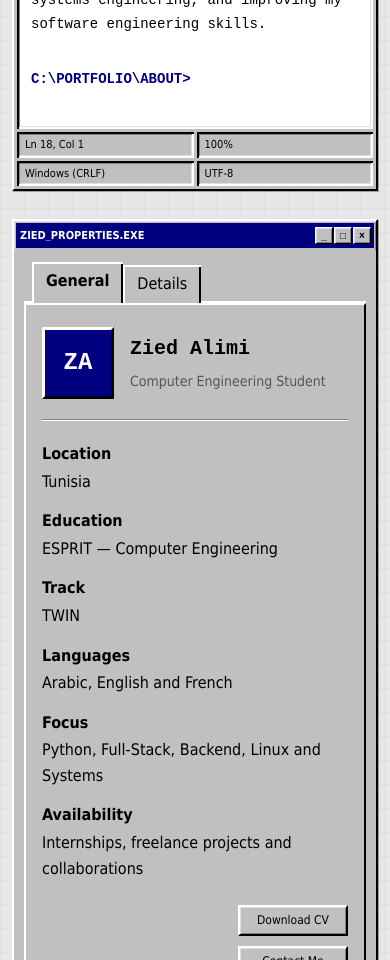
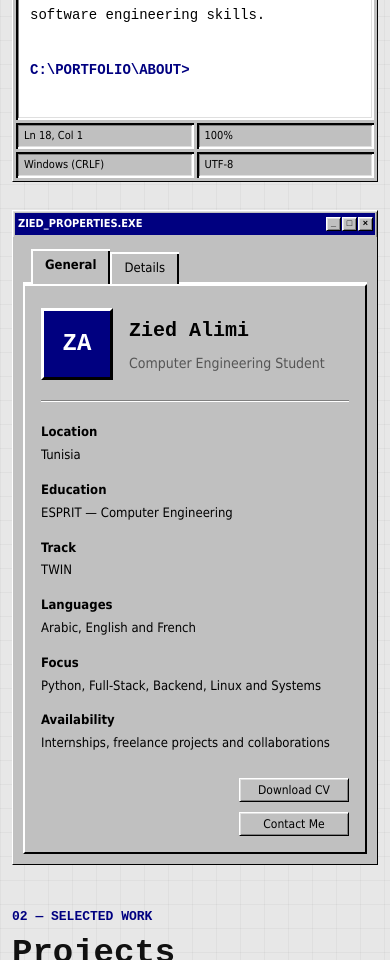
Before and after one commit to zied3332/zied-engineering-portfolio, a React (Vite) app in the folder frontend/: page / in a window 390 px wide. Shown: the part 1040-2000 px from the top of the page. Built offline with nearby package versions, Linux system fonts and the light colour scheme.

Commit message:
updated the retro.css file

```diff
--- a/frontend/src/styles/retro.css
+++ b/frontend/src/styles/retro.css
@@ -1,26 +1,26 @@
-/* =========================================================
-   SHARED WINDOWS 95 / 98 COMPONENTS
-   ========================================================= */
+
 
 .retro-window {
   width: 100%;
   min-width: 0;
   overflow: hidden;
 
+  color: var(--retro-black);
   background: var(--retro-surface);
-  color: var(--retro-black);
 
-  border-top: 2px solid var(--retro-white);
-  border-left: 2px solid var(--retro-white);
-  border-right: 2px solid var(--retro-black);
-  border-bottom: 2px solid var(--retro-black);
+  border-top: 1px solid var(--retro-white);
+  border-left: 1px solid var(--retro-white);
+  border-right: 1px solid var(--retro-black);
+  border-bottom: 1px solid var(--retro-black);
 
   box-shadow:
     inset 1px 1px 0 var(--retro-surface-light),
-    inset -1px -1px 0 var(--retro-border-medium),
-    2px 2px 0 rgba(0, 0, 0, 0.35);
+    inset -1px -1px 0 var(--retro-border-medium);
+
+  border-radius: 0;
 
   font-family: var(--font-retro);
+  font-size: 13px;
 }
 
 
@@ -32,19 +32,20 @@
   display: flex;
   align-items: center;
   justify-content: space-between;
-  gap: 8px;
+  gap: 4px;
 
-  min-height: 25px;
+  height: 22px;
+  min-height: 22px;
   margin: 2px;
-  padding: 2px 3px 2px 4px;
+  padding: 2px 2px 2px 3px;
 
   color: var(--retro-title-text);
   background: var(--retro-title-active);
 
   font-family: var(--font-retro);
-  font-size: 13px;
+  font-size: 12px;
   font-weight: 700;
-  line-height: 1;
+  line-height: 16px;
 
   user-select: none;
 }
@@ -52,7 +53,7 @@
 .retro-window__title {
   display: flex;
   align-items: center;
-  gap: 5px;
+  gap: 4px;
 
   min-width: 0;
   overflow: hidden;
@@ -63,12 +64,15 @@
   width: 16px;
   height: 16px;
   flex: 0 0 auto;
+
   image-rendering: pixelated;
+  image-rendering: crisp-edges;
 }
 
 .retro-window__title span {
   min-width: 0;
   overflow: hidden;
+
   text-overflow: ellipsis;
   white-space: nowrap;
 }
@@ -82,19 +86,21 @@
   display: flex;
   align-items: center;
   gap: 2px;
+
   flex: 0 0 auto;
 }
 
 .retro-window__controls button {
   position: relative;
 
-  display: grid;
-  place-items: center;
+  display: flex;
+  align-items: center;
+  justify-content: center;
 
-  width: 20px;
-  min-width: 20px;
-  height: 18px;
-  min-height: 18px;
+  width: 16px;
+  min-width: 16px;
+  height: 14px;
+  min-height: 14px;
 
   margin: 0;
   padding: 0;
@@ -113,16 +119,16 @@
 
   border-radius: 0;
 
-  font-family: Arial, sans-serif;
-  font-size: 12px;
+  font-family: Arial, Helvetica, sans-serif;
+  font-size: 10px;
   font-weight: 900;
   line-height: 1;
 
-  cursor: pointer;
+  cursor: default;
 }
 
 .retro-window__controls button:hover {
-  background: var(--retro-surface-light);
+  background: var(--retro-surface);
 }
 
 .retro-window__controls button:active {
@@ -137,25 +143,22 @@
   box-shadow:
     inset 1px 1px 0 var(--retro-border-medium),
     inset -1px -1px 0 var(--retro-surface-light);
-
-  transform: none;
 }
 
 .retro-window__controls button:focus-visible {
   outline: 1px dotted var(--retro-black);
-  outline-offset: -4px;
+  outline-offset: -3px;
 }
 
 
 /* =========================================================
    WINDOW BODY
-   Important: no large padding here.
-   Each section controls its own internal spacing.
    ========================================================= */
 
 .retro-window__body {
   min-width: 0;
   padding: 0;
+
   background: var(--retro-surface);
 }
 
@@ -168,18 +171,18 @@
   display: inline-flex;
   align-items: center;
   justify-content: center;
-  gap: 6px;
+  gap: 5px;
 
-  min-height: 28px;
-  padding: 4px 12px;
+  min-height: 24px;
+  padding: 3px 10px;
 
   color: var(--retro-black);
   background: var(--retro-surface);
 
-  border-top: 2px solid var(--retro-white);
-  border-left: 2px solid var(--retro-white);
-  border-right: 2px solid var(--retro-black);
-  border-bottom: 2px solid var(--retro-black);
+  border-top: 1px solid var(--retro-white);
+  border-left: 1px solid var(--retro-white);
+  border-right: 1px solid var(--retro-black);
+  border-bottom: 1px solid var(--retro-black);
 
   box-shadow:
     inset 1px 1px 0 var(--retro-surface-light),
@@ -189,19 +192,21 @@
 
   font-family: var(--font-retro);
   font-size: 12px;
+  line-height: 16px;
 
   cursor: pointer;
 }
 
 .retro-button:hover {
-  background: var(--retro-surface-light);
+  background: var(--retro-surface);
 }
 
-.retro-button:active {
-  padding-top: 5px;
-  padding-left: 13px;
-  padding-right: 11px;
-  padding-bottom: 3px;
+.retro-button:active,
+.retro-button[aria-pressed="true"] {
+  padding-top: 4px;
+  padding-right: 9px;
+  padding-bottom: 2px;
+  padding-left: 11px;
 
   border-top-color: var(--retro-black);
   border-left-color: var(--retro-black);
@@ -211,13 +216,18 @@
   box-shadow:
     inset 1px 1px 0 var(--retro-border-medium),
     inset -1px -1px 0 var(--retro-surface-light);
-
-  transform: none;
 }
 
 .retro-button:focus-visible {
   outline: 1px dotted var(--retro-black);
-  outline-offset: -5px;
+  outline-offset: -4px;
+}
+
+.retro-button:disabled {
+  color: var(--retro-border-medium);
+  text-shadow: 1px 1px 0 var(--retro-white);
+
+  cursor: default;
 }
 
 
@@ -227,30 +237,36 @@
 
 .retro-panel {
   min-width: 0;
+
   background: var(--retro-surface);
 
-  border-top: 2px solid var(--retro-white);
-  border-left: 2px solid var(--retro-white);
-  border-right: 2px solid var(--retro-black);
-  border-bottom: 2px solid var(--retro-black);
+  border-top: 1px solid var(--retro-white);
+  border-left: 1px solid var(--retro-white);
+  border-right: 1px solid var(--retro-black);
+  border-bottom: 1px solid var(--retro-black);
 
   box-shadow:
     inset 1px 1px 0 var(--retro-surface-light),
     inset -1px -1px 0 var(--retro-border-medium);
+
+  border-radius: 0;
 }
 
 .retro-panel--inset {
   min-width: 0;
+
   background: var(--retro-white);
 
-  border-top: 2px solid var(--retro-black);
-  border-left: 2px solid var(--retro-black);
-  border-right: 2px solid var(--retro-white);
-  border-bottom: 2px solid var(--retro-white);
+  border-top: 1px solid var(--retro-black);
+  border-left: 1px solid var(--retro-black);
+  border-right: 1px solid var(--retro-white);
+  border-bottom: 1px solid var(--retro-white);
 
   box-shadow:
     inset 1px 1px 0 var(--retro-border-medium),
     inset -1px -1px 0 var(--retro-surface-light);
+
+  border-radius: 0;
 }
 
 
@@ -259,14 +275,14 @@
    ========================================================= */
 
 .retro-card {
-  padding: 14px;
+  padding: 10px;
 
   background: var(--retro-surface);
 
-  border-top: 2px solid var(--retro-white);
-  border-left: 2px solid var(--retro-white);
-  border-right: 2px solid var(--retro-black);
-  border-bottom: 2px solid var(--retro-black);
+  border-top: 1px solid var(--retro-white);
+  border-left: 1px solid var(--retro-white);
+  border-right: 1px solid var(--retro-black);
+  border-bottom: 1px solid var(--retro-black);
 
   box-shadow:
     inset 1px 1px 0 var(--retro-surface-light),
@@ -286,15 +302,15 @@
   width: 100%;
   min-width: 0;
 
-  padding: 6px 8px;
+  padding: 3px 5px;
 
   color: var(--retro-black);
   background: var(--retro-white);
 
-  border-top: 2px solid var(--retro-black);
-  border-left: 2px solid var(--retro-black);
-  border-right: 2px solid var(--retro-white);
-  border-bottom: 2px solid var(--retro-white);
+  border-top: 1px solid var(--retro-black);
+  border-left: 1px solid var(--retro-black);
+  border-right: 1px solid var(--retro-white);
+  border-bottom: 1px solid var(--retro-white);
 
   box-shadow:
     inset 1px 1px 0 var(--retro-border-medium),
@@ -302,12 +318,18 @@
 
   border-radius: 0;
 
-  font-family: var(--font-document);
-  font-size: 13px;
+  font-family: var(--font-retro);
+  font-size: 12px;
+  line-height: 16px;
+}
+
+.retro-input,
+.retro-select {
+  min-height: 22px;
 }
 
 .retro-textarea {
-  min-height: 140px;
+  min-height: 120px;
   resize: vertical;
 }
 
@@ -315,7 +337,16 @@
 .retro-textarea:focus,
 .retro-select:focus {
   outline: 1px dotted var(--retro-black);
-  outline-offset: -5px;
+  outline-offset: -4px;
+}
+
+.retro-input:disabled,
+.retro-textarea:disabled,
+.retro-select:disabled {
+  color: var(--retro-border-medium);
+  background: var(--retro-surface-light);
+
+  text-shadow: 1px 1px 0 var(--retro-white);
 }
 
 
@@ -329,13 +360,17 @@
   flex-wrap: nowrap;
   gap: 0;
 
+  width: 100%;
   min-width: 0;
-  min-height: 27px;
-  padding: 1px 4px;
+  min-height: 24px;
+  padding: 1px 2px;
 
   overflow-x: auto;
+  overflow-y: hidden;
 
   background: var(--retro-surface);
+
+  border-top: 1px solid var(--retro-white);
   border-bottom: 1px solid var(--retro-border-medium);
 
   scrollbar-width: thin;
@@ -344,8 +379,8 @@
 .retro-menu button {
   flex: 0 0 auto;
 
-  min-height: 23px;
-  padding: 3px 8px;
+  min-height: 20px;
+  padding: 2px 7px;
 
   color: var(--retro-black);
   background: transparent;
@@ -355,17 +390,203 @@
 
   font-family: var(--font-retro);
   font-size: 12px;
+  line-height: 14px;
 
-  cursor: pointer;
+  cursor: default;
 }
 
 .retro-menu button:hover,
 .retro-menu button:focus-visible {
-  color: var(--retro-white);
+  color: var(--retro-title-text);
   background: var(--retro-title-active);
 
   border-color: var(--retro-title-active);
   outline: none;
+}
+
+.retro-menu button:active,
+.retro-menu button[aria-expanded="true"] {
+  color: var(--retro-black);
+  background: var(--retro-surface);
+
+  border-top-color: var(--retro-black);
+  border-left-color: var(--retro-black);
+  border-right-color: var(--retro-white);
+  border-bottom-color: var(--retro-white);
+}
+
+
+/* =========================================================
+   TOOLBAR
+   ========================================================= */
+
+.retro-toolbar {
+  display: flex;
+  align-items: stretch;
+  flex-wrap: nowrap;
+  gap: 1px;
+
+  width: 100%;
+  min-width: 0;
+  min-height: 48px;
+  padding: 2px;
+
+  overflow-x: auto;
+  overflow-y: hidden;
+
+  background: var(--retro-surface);
+
+  border-top: 1px solid var(--retro-white);
+  border-bottom: 1px solid var(--retro-border-medium);
+
+  scrollbar-width: thin;
+}
+
+.retro-toolbar__button {
+  display: inline-flex;
+  flex: 0 0 auto;
+  flex-direction: column;
+  align-items: center;
+  justify-content: center;
+  gap: 1px;
+
+  min-width: 44px;
+  min-height: 42px;
+  padding: 2px 4px;
+
+  color: var(--retro-black);
+  background: transparent;
+
+  border: 1px solid transparent;
+  border-radius: 0;
+
+  font-family: var(--font-retro);
+  font-size: 10px;
+  line-height: 12px;
+
+  cursor: default;
+}
+
+.retro-toolbar__button img {
+  width: 20px;
+  height: 20px;
+
+  object-fit: contain;
+  image-rendering: pixelated;
+  image-rendering: crisp-edges;
+}
+
+.retro-toolbar__button:hover {
+  border-top-color: var(--retro-white);
+  border-left-color: var(--retro-white);
+  border-right-color: var(--retro-black);
+  border-bottom-color: var(--retro-black);
+
+  box-shadow:
+    inset 1px 1px 0 var(--retro-surface-light),
+    inset -1px -1px 0 var(--retro-border-medium);
+}
+
+.retro-toolbar__button:active,
+.retro-toolbar__button[aria-pressed="true"] {
+  padding-top: 3px;
+  padding-left: 5px;
+
+  border-top-color: var(--retro-black);
+  border-left-color: var(--retro-black);
+  border-right-color: var(--retro-white);
+  border-bottom-color: var(--retro-white);
+
+  box-shadow:
+    inset 1px 1px 0 var(--retro-border-medium),
+    inset -1px -1px 0 var(--retro-surface-light);
+}
+
+.retro-toolbar__button:focus-visible {
+  outline: 1px dotted var(--retro-black);
+  outline-offset: -4px;
+}
+
+.retro-toolbar__separator {
+  width: 2px;
+  min-width: 2px;
+  margin: 3px 2px;
+
+  border-left: 1px solid var(--retro-border-medium);
+  border-right: 1px solid var(--retro-white);
+}
+
+
+/* =========================================================
+   ADDRESS BAR
+   ========================================================= */
+
+.retro-addressbar {
+  display: grid;
+  grid-template-columns: auto minmax(0, 1fr);
+  align-items: center;
+  gap: 5px;
+
+  min-width: 0;
+  padding: 3px 4px;
+
+  background: var(--retro-surface);
+
+  border-top: 1px solid var(--retro-white);
+  border-bottom: 1px solid var(--retro-border-medium);
+}
+
+.retro-addressbar__label {
+  flex: 0 0 auto;
+
+  font-family: var(--font-retro);
+  font-size: 11px;
+  line-height: 18px;
+}
+
+.retro-addressbar__field {
+  display: flex;
+  align-items: center;
+  gap: 4px;
+
+  min-width: 0;
+  height: 22px;
+  padding: 1px 3px;
+
+  overflow: hidden;
+
+  color: var(--retro-black);
+  background: var(--retro-white);
+
+  border-top: 1px solid var(--retro-black);
+  border-left: 1px solid var(--retro-black);
+  border-right: 1px solid var(--retro-white);
+  border-bottom: 1px solid var(--retro-white);
+
+  box-shadow:
+    inset 1px 1px 0 var(--retro-border-medium),
+    inset -1px -1px 0 var(--retro-surface-light);
+}
+
+.retro-addressbar__field img {
+  width: 16px;
+  height: 16px;
+  flex: 0 0 auto;
+
+  image-rendering: pixelated;
+  image-rendering: crisp-edges;
+}
+
+.retro-addressbar__path {
+  min-width: 0;
+  overflow: hidden;
+
+  font-family: var(--font-retro);
+  font-size: 11px;
+  line-height: 16px;
+
+  text-overflow: ellipsis;
+  white-space: nowrap;
 }
 
 
@@ -375,21 +596,24 @@
 
 .retro-statusbar {
   display: grid;
-  grid-template-columns: minmax(120px, 1fr) minmax(0, 2fr) auto;
+  grid-template-columns:
+    minmax(90px, 1fr)
+    minmax(120px, 2fr)
+    minmax(90px, auto);
   gap: 2px;
 
   min-width: 0;
-  margin: 0;
-  padding: 3px;
+  padding: 2px;
 
   background: var(--retro-surface);
+
   border-top: 1px solid var(--retro-white);
 }
 
 .retro-statusbar span {
   min-width: 0;
-  min-height: 22px;
-  padding: 3px 6px;
+  min-height: 19px;
+  padding: 2px 4px;
 
   overflow: hidden;
 
@@ -398,9 +622,9 @@
   border-right: 1px solid var(--retro-white);
   border-bottom: 1px solid var(--retro-white);
 
-  font-family: var(--font-document);
+  font-family: var(--font-retro);
   font-size: 11px;
-  line-height: 14px;
+  line-height: 13px;
 
   text-overflow: ellipsis;
   white-space: nowrap;
@@ -408,22 +632,81 @@
 
 
 /* =========================================================
-   DIVIDER
+   DIVIDERS
    ========================================================= */
 
 .retro-divider {
+  width: 100%;
   height: 2px;
-  margin: 14px 0;
+  margin: 10px 0;
 
-  background: var(--retro-border-medium);
+  background: transparent;
+
+  border-top: 1px solid var(--retro-border-medium);
   border-bottom: 1px solid var(--retro-white);
+}
+
+.retro-divider--vertical {
+  width: 2px;
+  height: auto;
+  min-height: 20px;
+  margin: 2px 4px;
+
+  border-top: 0;
+  border-bottom: 0;
+  border-left: 1px solid var(--retro-border-medium);
+  border-right: 1px solid var(--retro-white);
+}
+
+
+/* =========================================================
+   SELECTION STATES
+   ========================================================= */
+
+.retro-selected {
+  color: var(--retro-title-text);
+  background: var(--retro-title-active);
+}
+
+.retro-selected:focus {
+  outline: 1px dotted var(--retro-white);
+  outline-offset: -2px;
+}
+
+
+/* =========================================================
+   ICON HELPERS
+   ========================================================= */
+
+.retro-icon {
+  width: 16px;
+  height: 16px;
+  flex: 0 0 auto;
+
+  object-fit: contain;
+  image-rendering: pixelated;
+  image-rendering: crisp-edges;
+}
+
+.retro-icon--small {
+  width: 12px;
+  height: 12px;
+}
+
+.retro-icon--large {
+  width: 32px;
+  height: 32px;
 }
 
 
 /* =========================================================
    SCROLLBARS
-   Works in Chrome, Edge and other WebKit browsers
    ========================================================= */
+
+.retro-window * {
+  scrollbar-color: var(--retro-border-medium) var(--retro-surface-light);
+  scrollbar-width: auto;
+}
 
 .retro-window *::-webkit-scrollbar {
   width: 16px;
@@ -440,12 +723,23 @@
 }
 
 .retro-window *::-webkit-scrollbar-thumb {
+  min-width: 16px;
+  min-height: 16px;
+
   background: var(--retro-surface);
 
-  border-top: 2px solid var(--retro-white);
-  border-left: 2px solid var(--retro-white);
-  border-right: 2px solid var(--retro-black);
-  border-bottom: 2px solid var(--retro-black);
+  border-top: 1px solid var(--retro-white);
+  border-left: 1px solid var(--retro-white);
+  border-right: 1px solid var(--retro-black);
+  border-bottom: 1px solid var(--retro-black);
+
+  box-shadow:
+    inset 1px 1px 0 var(--retro-surface-light),
+    inset -1px -1px 0 var(--retro-border-medium);
+}
+
+.retro-window *::-webkit-scrollbar-corner {
+  background: var(--retro-surface);
 }
 
 .retro-window *::-webkit-scrollbar-button {
@@ -458,6 +752,10 @@
   border-left: 1px solid var(--retro-white);
   border-right: 1px solid var(--retro-black);
   border-bottom: 1px solid var(--retro-black);
+
+  box-shadow:
+    inset 1px 1px 0 var(--retro-surface-light),
+    inset -1px -1px 0 var(--retro-border-medium);
 }
 
 
@@ -466,22 +764,17 @@
    ========================================================= */
 
 @media (max-width: 650px) {
-  .retro-window {
-    box-shadow:
-      inset 1px 1px 0 var(--retro-surface-light),
-      inset -1px -1px 0 var(--retro-border-medium),
-      1px 1px 0 rgba(0, 0, 0, 0.3);
-  }
+  .retro-window__titlebar {
+    height: 22px;
+    min-height: 22px;
+    margin: 2px;
+    padding-left: 3px;
 
-  .retro-window__titlebar {
-    min-height: 25px;
-    margin: 2px;
-    padding-left: 4px;
     font-size: 11px;
   }
 
   .retro-window__title {
-    gap: 4px;
+    gap: 3px;
   }
 
   .retro-window__title img,
@@ -495,14 +788,61 @@
   }
 
   .retro-window__controls button {
-    width: 18px;
-    min-width: 18px;
-    height: 17px;
-    min-height: 17px;
+    width: 15px;
+    min-width: 15px;
+    height: 14px;
+    min-height: 14px;
+
+    font-size: 9px;
+  }
+
+  .retro-menu {
+    padding-right: 0;
+    padding-left: 0;
+  }
+
+  .retro-menu button {
+    padding-right: 6px;
+    padding-left: 6px;
+  }
+
+  .retro-toolbar {
+    min-height: 46px;
+  }
+
+  .retro-toolbar__button {
+    min-width: 42px;
+
     font-size: 10px;
   }
 
+  .retro-addressbar {
+    grid-template-columns: 1fr;
+    gap: 2px;
+  }
+
+  .retro-addressbar__label {
+    display: none;
+  }
+
   .retro-statusbar {
-    grid-template-columns: 1fr;
+    grid-template-columns: minmax(0, 1fr);
+  }
+
+  .retro-statusbar span:nth-child(n + 2) {
+    display: none;
+  }
+
+  .retro-card {
+    padding: 8px;
   }
 }
+
+@media (prefers-reduced-motion: reduce) {
+  .retro-button,
+  .retro-window__controls button,
+  .retro-menu button,
+  .retro-toolbar__button {
+    transition: none;
+  }
+}
```
